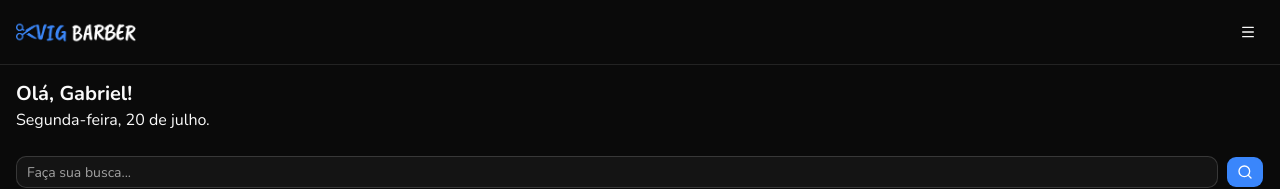
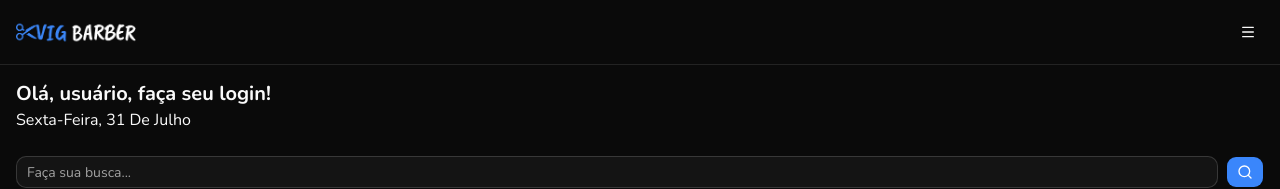
Before and after one commit to Gabriel-Vignoli/vig-barber, a Next.js app: page / in a window 1280 px wide. Shown: the top 189 px of the page. Built offline with nearby package versions, Linux system fonts and the light colour scheme; no server answers; the database is empty.

Commit message:
feat: update welcome message

```diff
--- a/app/page.tsx
+++ b/app/page.tsx
@@ -8,6 +8,8 @@
 import Search from "./components/search"
 import { getServerSession } from "next-auth"
 import { authOptions } from "./_lib/auth"
+import { format } from "date-fns"
+import { ptBR } from "date-fns/locale"
 
 export default async function Home() {
   const session = await getServerSession(authOptions)
@@ -47,9 +49,18 @@
 
       <div className="p-4">
         {/* Text */}
-        <h2 className="text-xl font-bold">Olá, Gabriel!</h2>
+        <h2 className="text-xl font-bold">
+          Olá, {session?.user ? session.user.name : "usuário, faça seu login"}!
+        </h2>
 
-        <p>Segunda-feira, 20 de julho.</p>
+        <p>
+          <span className="capitalize">
+            {format(new Date(), "EEEE, dd", { locale: ptBR })} de{" "}
+            <span className="caitalize">
+              {format(new Date(), "MMMM", { locale: ptBR })}
+            </span>
+          </span>
+        </p>
 
         {/* Search */}
         <div className="mt-6">
```
